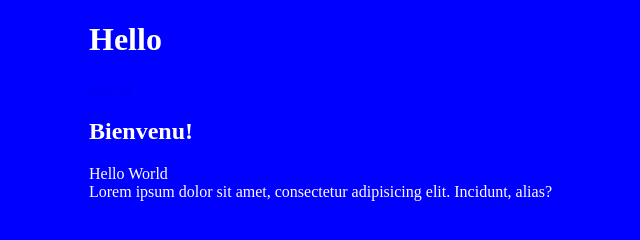
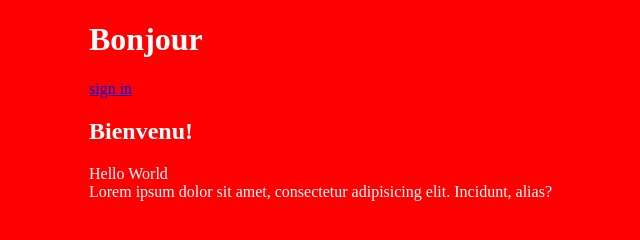
Before and after one commit to laetitiavulihwadi/hello, a plain HTML site: page index.html in a window 1280 px wide. Shown: the whole page, without its empty margins (167-807 px from the left). Drawn offline with Linux system fonts and the light colour scheme.

Commit message:
je viens de changer le couleur

```diff
--- a/index.html
+++ b/index.html
@@ -6,9 +6,9 @@
     <meta name="viewport" content="width=device-width, initial-scale=1.0">
     <title>Document</title>
 </head>
-<body style="background-color: blue;margin-left: 20%; color: white">
+<body style="background-color: red;margin-left: 20%; color: white">
     <div >
-         <h1>Hello</h1>
+         <h1>Bonjour</h1>
          <a href="#">sign in</a>
 
     </div>
```
